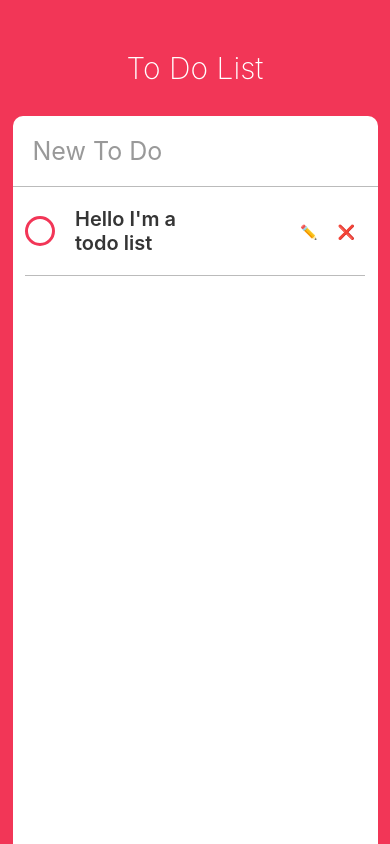
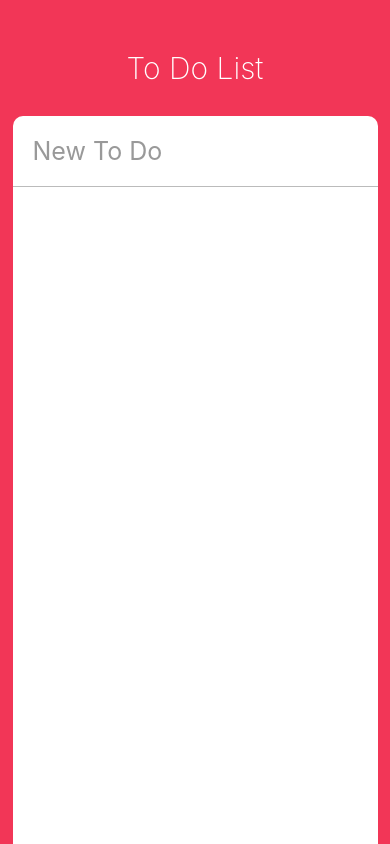
Before and after one commit to DianaLeee/todo-list-project, a React Native app: screen / in a window 390 px wide. Built offline with nearby package versions, Linux system fonts and the light colour scheme.

Commit message:
Saving todo elements
app.js에 연결해야함

```diff
--- a/App.js
+++ b/App.js
@@ -9,12 +9,13 @@
   state = {
     newToDo: "",
     loadedToDos: false,
+    toDos: {}
   };
   componentDidMount = () => {
     this._loadToDos();
   }
   render() {
-    const { newToDo , loadedToDos} = this.state;
+    const { newToDo , loadedToDos, toDos} = this.state;
     if(!loadedToDos) {
       return <AppLoading />
     }
@@ -34,7 +35,7 @@
             onSubmitEditing={this._addToDo}
             />
             <ScrollView contentContainerStyle={styles.toDos}>
-              <ToDo text={"Hello I'm a todo list"}/>
+              {Object.values(toDos).map(toDo => <ToDo key={toDo.id} {...toDo} />)}
             </ScrollView>
         </View>
       </View>
@@ -65,7 +66,7 @@
             text: newToDo,
             createdAt: Date.now()
           }
-        }
+        };
         const newState = {
           ...prevState,
           newToDo: "",
--- a/ToDo.js
+++ b/ToDo.js
@@ -1,13 +1,22 @@
 import React, {Component} from "react";
 import { View, Text, TouchableOpacity, StyleSheet, Dimensions, TextInput } from "react-native";
+import PropTypes from "prop-types";
+
 const { width, height } = Dimensions.get("window");
 
 export default class ToDo extends Component {
+    constructor(props) {
+        super(props);
+        this.state = { isEditing: false, toDoValue: props.text };
+    }
+    static propTypes = {
+        text: PropTypes.string.isRequired,
+        isCompleted: PropTypes.bool.isRequired,
+    };
     state = {
         isEditing: false,
-        isCompleted: false,
         toDoValue: ""
-    };
+    }
     render() {
         const {isCompleted, isEditing, toDoValue} = this.state;
         const { text } = this.props;
@@ -66,24 +75,19 @@
                 isCompleted: !prevState.isCompleted
             });
         });
-    }
+    };
     _startEditing = () => {
         const { text } = this.props;
-        this.setState({isEditing: true, toDoValue: text});
-        // this.setState(prevState => {
-        //     return {
-        //         isEditing: true
-        //     }
-        // });
-    }
+        this.setState({isEditing: true});
+    };
     _finishEditing = () => {
         this.setState({
-            isEditing: false
+            isEditing: false,
         });
-    }
-    _controlInput = (text) => {
+    };
+    _controlInput = text => {
         this.setState({ toDoValue : text })
-    }
+    };
 }
 const styles = StyleSheet.create({
     container: {
@@ -124,7 +128,6 @@
         flexDirection: "row",
         alignItems: "center",
         width: width / 2,
-        justifyContent: "space-between",
     },
     actions: {
         flexDirection: "row",
--- a/package.json
+++ b/package.json
@@ -8,8 +8,10 @@
   },
   "dependencies": {
     "expo": "^31.0.2",
+    "prop": "^0.1.1",
     "react": "16.5.0",
     "react-native": "https://github.com/expo/react-native/archive/sdk-31.0.0.tar.gz",
+    "types": "^0.1.1",
     "uuid": "^3.3.2"
   },
   "devDependencies": {
```
Also changed, not shown: 1 other file (tests, documents, lock files or other folders).
